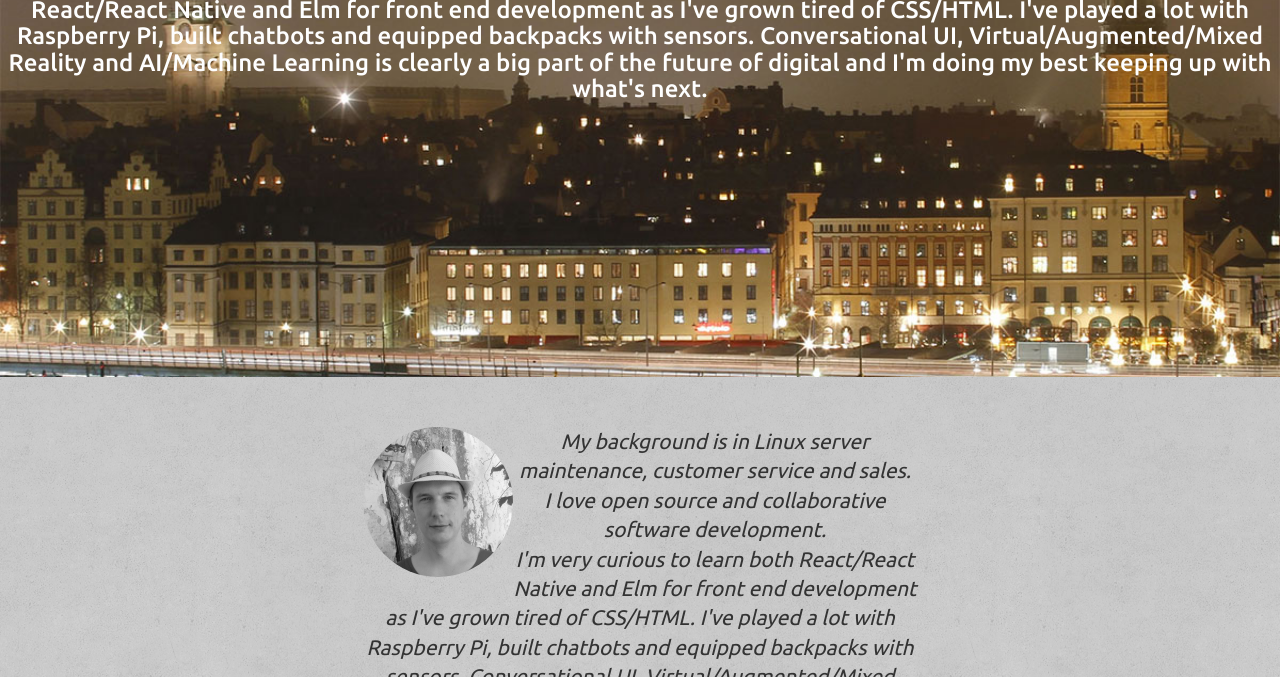
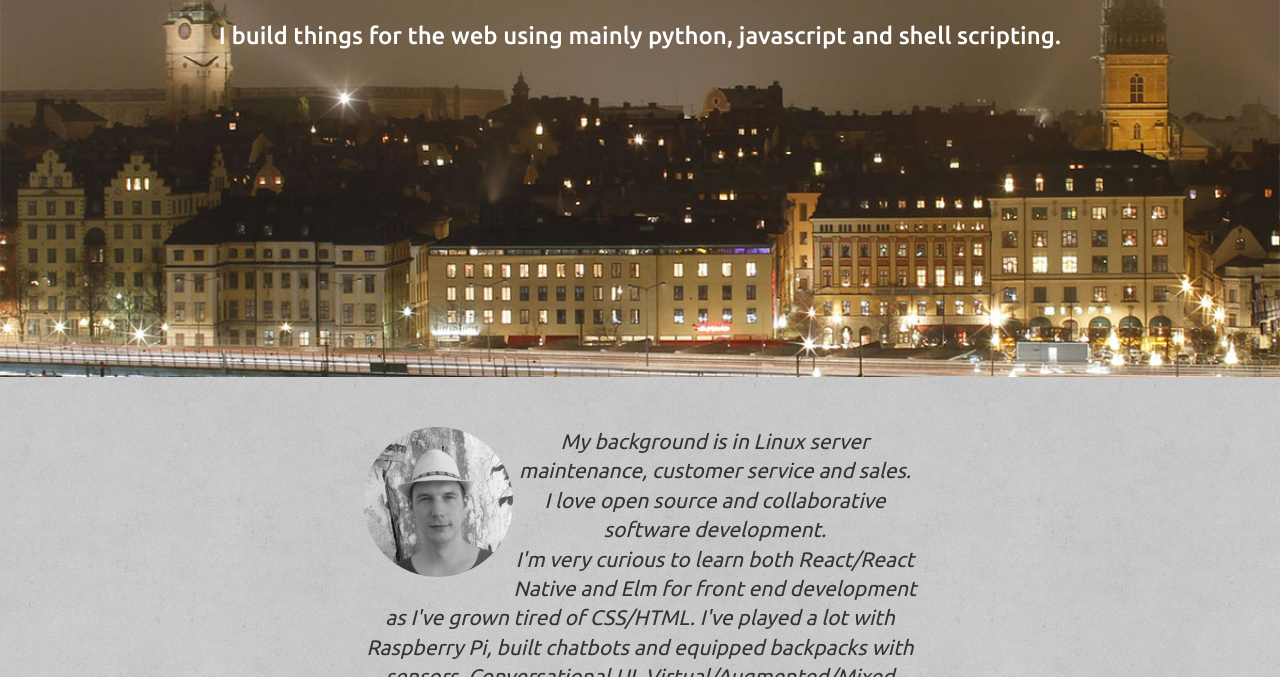
Before and after one commit to davidberglund/davidberglund.github.io, a plain HTML site: page index.html in a window 1280 px wide. Shown: the part 423-1100 px from the top of the page. Drawn offline with nearby package versions, Linux system fonts and the light colour scheme.

Commit message:
text
Signed-off-by: David Berglund <dabe@river.se>

```diff
--- a/index.html
+++ b/index.html
@@ -24,7 +24,7 @@
     <div class="header">
         <div class="vert-text">
             <a href="#about" class="container"><h1>Hello</h1></a>
-            <h3>I build things for the web using mainly python, javascript and shell scripting. I'm very curious to learn both React/React Native and Elm for front end development as I've grown tired of CSS/HTML. I've played a lot with Raspberry Pi, built chatbots and equipped backpacks with sensors. Conversational UI, Virtual/Augmented/Mixed Reality and AI/Machine Learning is clearly a big part of the future of digital and I'm doing my best keeping up with what's next.</h3>
+            <h3>I build things for the web using mainly python, javascript and shell scripting.</h3>
         </div>
     </div>
 
```
